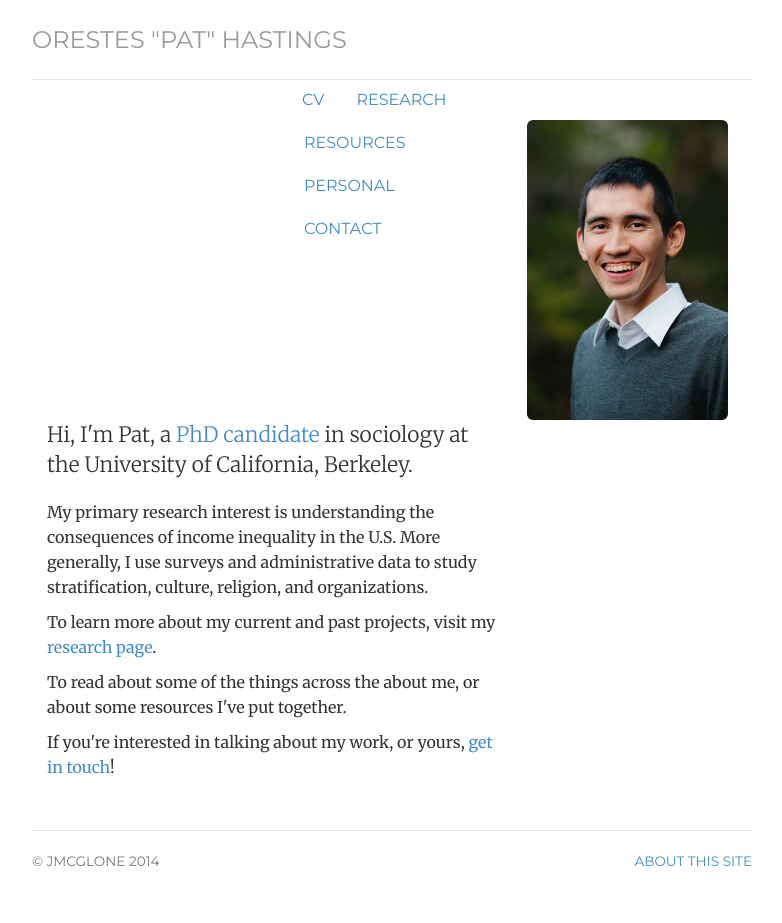
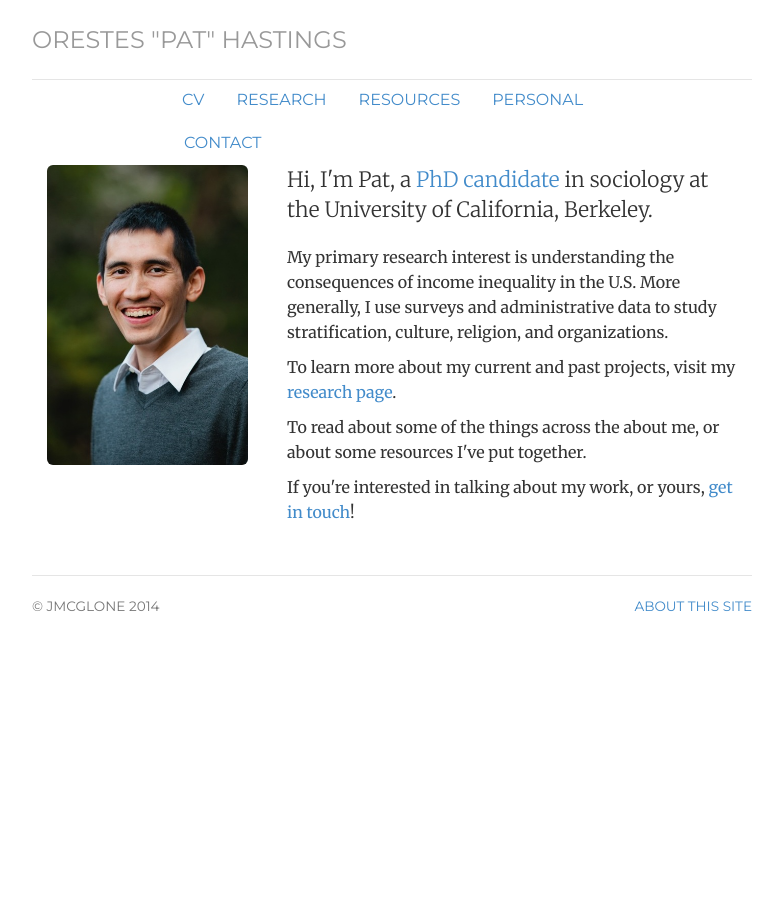
Before and after one commit to ophastings/ophastings.github.io, a Jekyll site: the page built from index.html, in a window 1280 px wide. Shown: the whole page, without its empty margins (248-1030 px from the left). Built offline with Jekyll 4.4.1, drawn with Linux system fonts in a browser that asks for light colours; after the commit the page ends 900 px from its top, so only the background shows below that.

Commit message:
Update header.html

```diff
--- a/_includes/header.html
+++ b/_includes/header.html
@@ -1,7 +1,7 @@
 <div class="header">
 <h3 class="text-muted"><a href="/">Orestes "Pat" Hastings</a></h3>
-<div class="col-sm-4"></div>
-<div class="col-sm-4">
+<div class="col-sm-2"></div>
+<div class="col-sm-8">
 	<ul class="nav nav-pills">
 		<li class="{{ page.cv }}"><a href="/HastingsCV.pdf" title="CV">CV</a></li>
 		<li class="{{ page.research }}"><a href="/research" title="Research2">Research</a></li>
@@ -10,5 +10,5 @@
 		<li class="{{ page.contact }}"><a href="/contact" title="Contact">Contact</a></li>
 	</ul>
 </div>
-<div class="col-sm-4"></div>
+<div class="col-sm-2"></div>
 </div> <!-- /header -->
```
